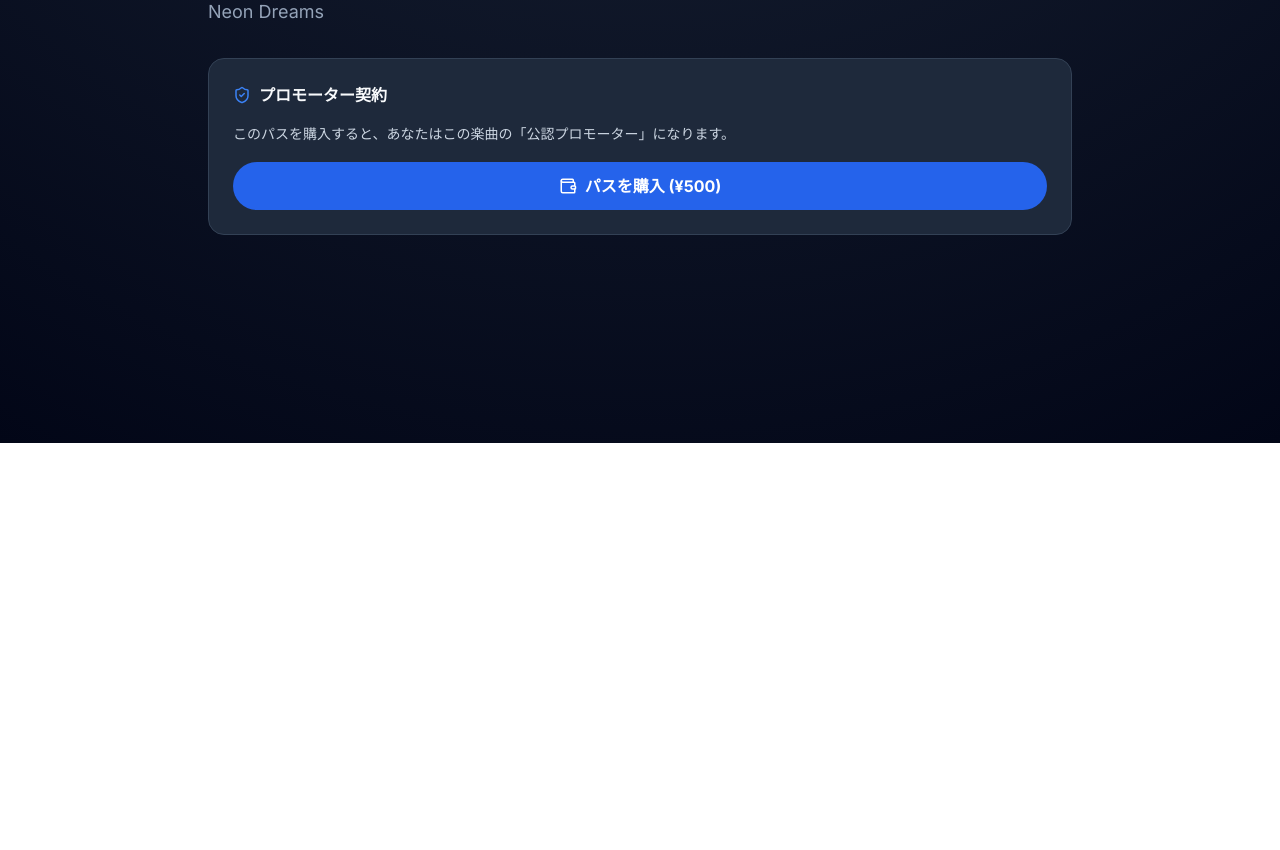
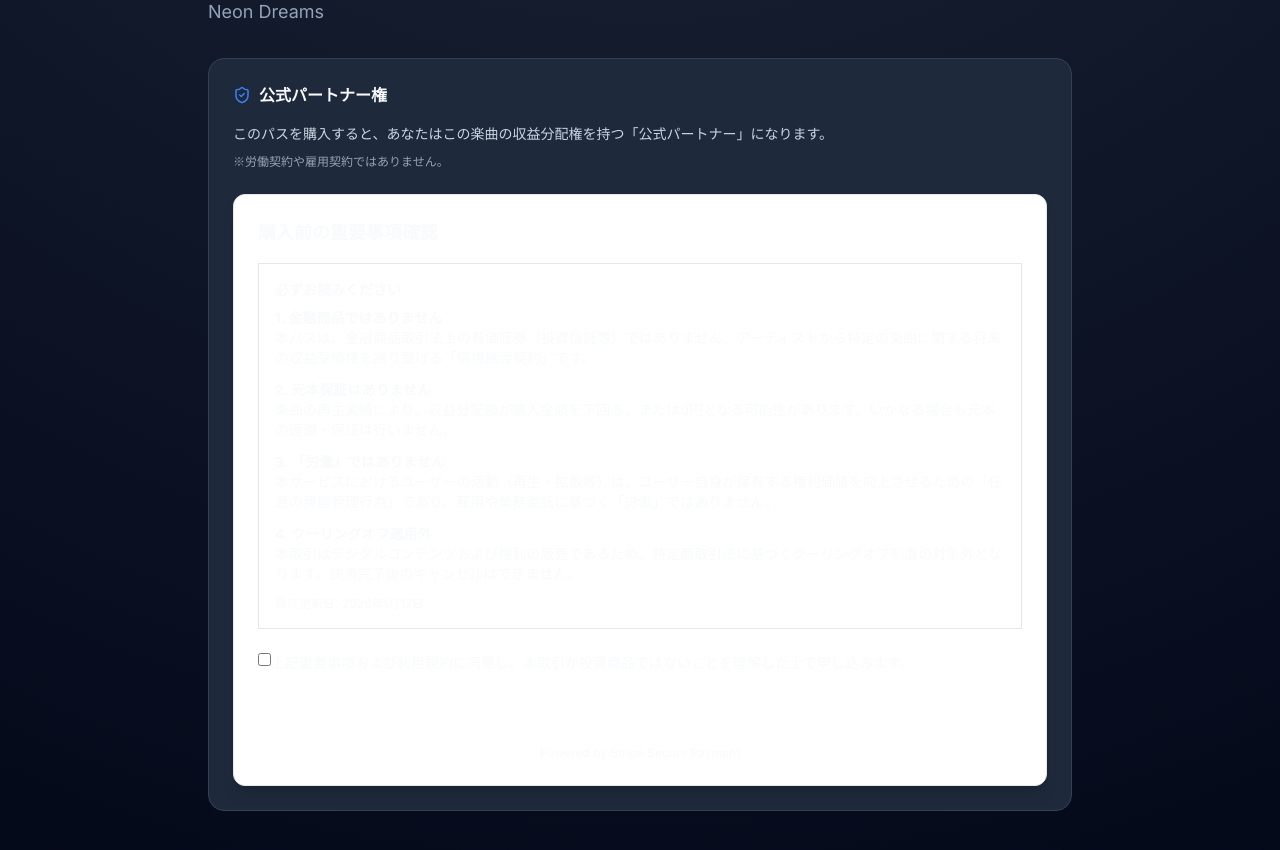
Before and after one commit to kide0618-code/hitoon-web, a Next.js app: page /songs/1 in a window 1280 px wide. Shown: the part 680-1530 px from the top of the page. Before the commit the page ends 1123 px from the top, so only its background shows below. Built offline with nearby package versions, Linux system fonts and the light colour scheme.

Commit message:
Update UI text for legal compliance

```diff
--- a/app/songs/[id]/page.tsx
+++ b/app/songs/[id]/page.tsx
@@ -1,14 +1,16 @@
 'use client';
-import { Wallet, ShieldCheck, ArrowLeft } from "lucide-react";
+import { ShieldCheck, ArrowLeft } from "lucide-react";
 import Link from "next/link";
-import { useParams } from "next/navigation"; // 👈 これを追加しました
+import { useParams } from "next/navigation";
 import { songs } from "../../data/songs";
 
+// ▼ 1. 作った同意コンポーネントを読み込む
+import PurchaseAgreement from "@/components/PurchaseAgreement";
+
 export default function SongDetail() {
-  // 👈 paramsを受け取るのをやめて、フックでIDを取得します
   const params = useParams();
 
-  // URLのIDから曲を探す (配列対策をして安全に変換)
+  // URLのIDから曲を探す
   const id = Number(Array.isArray(params.id) ? params.id[0] : params.id);
   const song = songs.find(s => s.id === id) || songs[0];
 
@@ -28,15 +30,22 @@ export default function SongDetail() {
       </div>
 
       <div className="bg-slate-800 p-6 rounded-2xl border border-slate-700 mb-8">
+        {/* ▼ 2. 文言修正：「プロモーター契約」→「公式パートナー権」へ
+             これで「労働契約」ではなく「権利」であることを明確にします */}
         <h3 className="font-bold mb-4 flex items-center gap-2">
-          <ShieldCheck size={18} className="text-blue-500"/> プロモーター契約
+          <ShieldCheck size={18} className="text-blue-500"/> 公式パートナー権
         </h3>
-        <p className="text-sm text-slate-300 leading-relaxed mb-4">
-          このパスを購入すると、あなたはこの楽曲の「公認プロモーター」になります。
+
+        <p className="text-sm text-slate-300 leading-relaxed mb-6">
+          このパスを購入すると、あなたはこの楽曲の収益分配権を持つ「公式パートナー」になります。
+          <span className="block mt-2 text-xs text-slate-400">
+             ※労働契約や雇用契約ではありません。
+          </span>
         </p>
-        <button onClick={() => alert("購入デモ")} className="bg-blue-600 hover:bg-blue-500 text-white font-bold py-3 w-full rounded-full flex items-center justify-center gap-2">
-          <Wallet size={18} /> パスを購入 (¥{song.price})
-        </button>
+
+        {/* ▼ 3. 以前のボタンを削除し、同意画面コンポーネントに置き換え */}
+        <PurchaseAgreement />
+
       </div>
     </main>
   );
--- /dev/null
+++ b/components/PurchaseAgreement.tsx
@@ -0,0 +1,93 @@
+"use client";
+
+import { useState } from "react";
+
+export default function PurchaseAgreement() {
+  const [isAgreed, setIsAgreed] = useState(false);
+
+  const handlePurchase = async () => {
+    // ここにStripe決済ページへの遷移やAPIコールを書く
+    // 例: router.push('/api/checkout_session?price_id=...')
+    console.log("Stripe決済へ進みます");
+  };
+
+  return (
+    <div className="max-w-md mx-auto p-6 bg-white rounded-xl shadow-lg border border-gray-200">
+      <h3 className="text-lg font-bold text-gray-900 mb-4">
+        購入前の重要事項確認
+      </h3>
+
+      {/* 重要事項説明書（スクロールエリア） */}
+      <div className="h-48 overflow-y-scroll bg-gray-50 p-4 rounded-md border border-gray-300 text-sm text-gray-600 mb-6">
+        <h4 className="font-bold text-gray-800 mb-2">
+          必ずお読みください
+        </h4>
+
+        <p className="mb-3">
+          <strong>1. 金融商品ではありません</strong><br />
+          本パスは、金融商品取引法上の有価証券（投資信託等）ではありません。アーティストから特定の楽曲に関する将来の収益受領権を譲り受ける「債権譲渡契約」です。
+        </p>
+
+        <p className="mb-3">
+          <strong>2. 元本保証はありません</strong><br />
+          楽曲の再生実績により、収益分配額が購入金額を下回る、または0円となる可能性があります。いかなる場合も元本の返還・保証は行いません。
+        </p>
+
+        <p className="mb-3">
+          <strong>3. 「労働」ではありません</strong><br />
+          本サービスにおけるユーザーの活動（再生・拡散等）は、ユーザー自身が保有する権利価値を向上させるための「任意の資産管理行為」であり、雇用や業務委託に基づく「労働」ではありません。
+        </p>
+
+        <p className="mb-3">
+          <strong>4. クーリングオフ適用外</strong><br />
+          本取引はデジタルコンテンツおよび権利の販売であるため、特定商取引法に基づくクーリングオフ制度の対象外となります。決済完了後のキャンセルはできません。
+        </p>
+
+        <p className="text-xs text-gray-400 mt-4">
+          最終更新日: 2026年1月17日
+        </p>
+      </div>
+
+      {/* チェックボックス */}
+      <div className="flex items-start mb-6">
+        <div className="flex items-center h-5">
+          <input
+            id="agreement"
+            type="checkbox"
+            checked={isAgreed}
+            onChange={(e) => setIsAgreed(e.target.checked)}
+            className="w-5 h-5 border border-gray-300 rounded bg-gray-50 focus:ring-3 focus:ring-blue-300 cursor-pointer"
+          />
+        </div>
+        <label
+          htmlFor="agreement"
+          className="ml-3 text-sm font-medium text-gray-900 cursor-pointer select-none"
+        >
+          上記重要事項および
+          <a href="/terms" target="_blank" className="text-blue-600 hover:underline mx-1">
+            利用規約
+          </a>
+          に同意し、本取引が投資商品ではないことを理解した上で申し込みます。
+        </label>
+      </div>
+
+      {/* 購入ボタン */}
+      <button
+        onClick={handlePurchase}
+        disabled={!isAgreed}
+        className={`w-full py-3 px-5 text-center text-white font-bold rounded-lg transition-all duration-200
+          ${
+            isAgreed
+              ? "bg-blue-600 hover:bg-blue-700 shadow-md transform hover:-translate-y-0.5"
+              : "bg-gray-400 cursor-not-allowed opacity-70"
+          }`}
+      >
+        決済へ進む (¥1,000)
+      </button>
+
+      <p className="text-xs text-center text-gray-500 mt-3">
+        Powered by Stripe Secure Payment
+      </p>
+    </div>
+  );
+}
```
